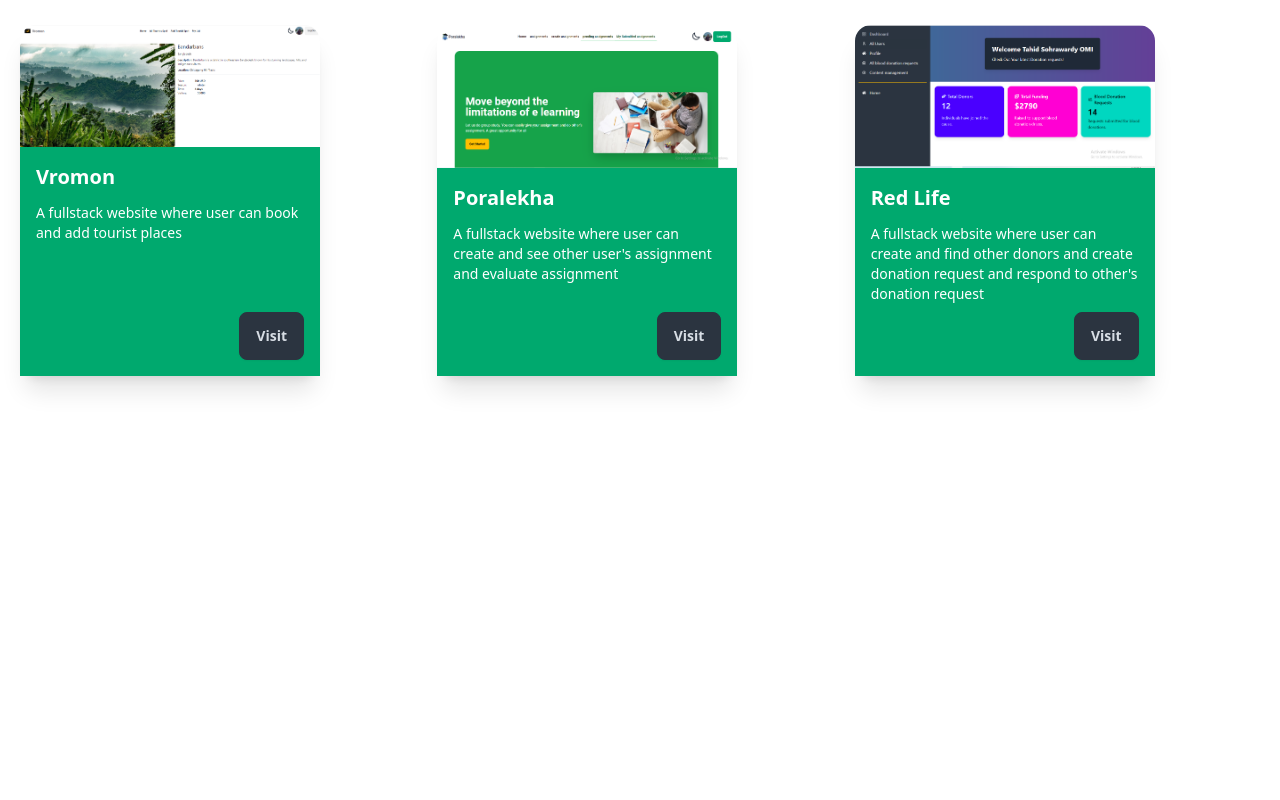
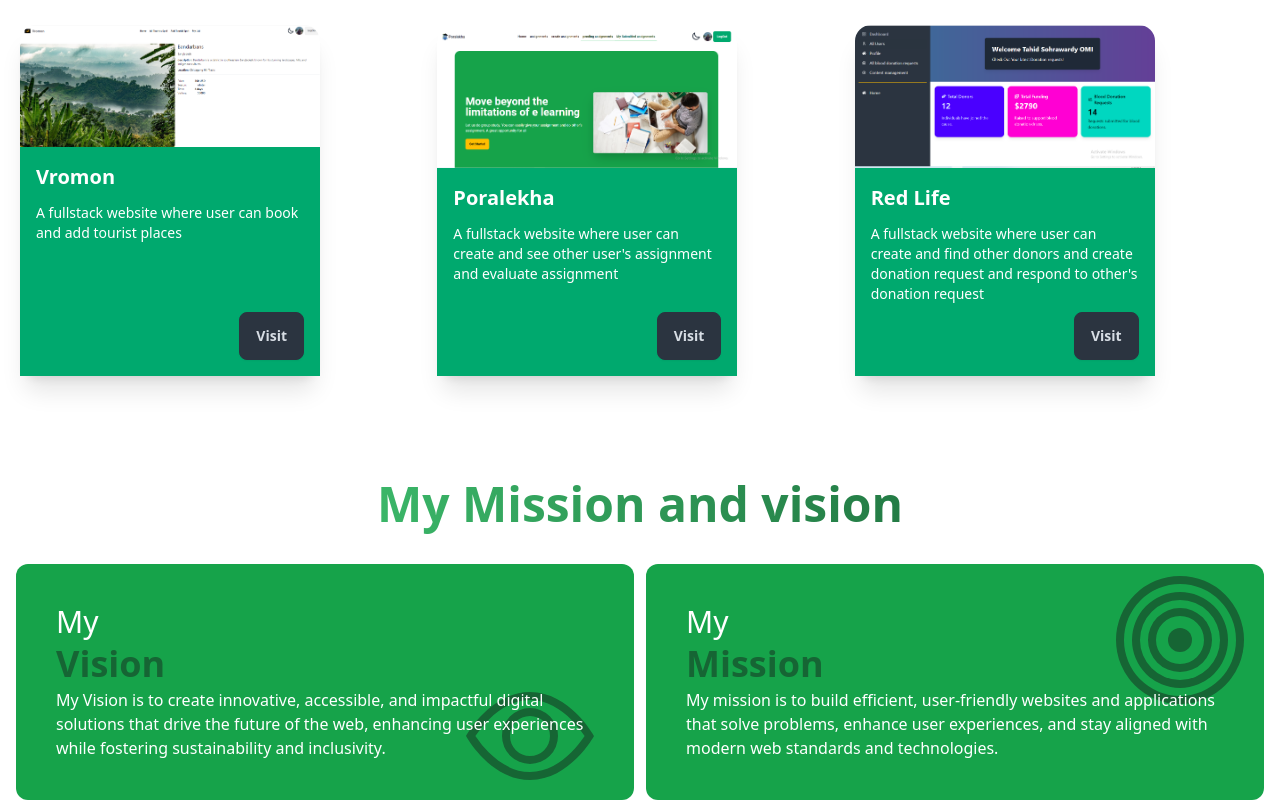
Before and after one commit to OMI786I/portfolio_client, a React (Vite) app: page / in a window 1280 px wide. Shown: the part 1863-2663 px from the top of the page. Before the commit the page ends 2307 px from the top, so only its background shows below. Built offline with nearby package versions, Linux system fonts and the light colour scheme.

Commit message:
added mission and vision

```diff
--- /dev/null
+++ b/src/component/MissionVision.jsx
@@ -0,0 +1,41 @@
+import React from "react";
+import { BsEye } from "react-icons/bs";
+import { BsBullseye } from "react-icons/bs";
+const MissionVision = () => {
+  return (
+    <div className="mx-4">
+      <h1 className="text-5xl text-center font-bold bg-gradient-to-r from-green-400 to-green-900 bg-clip-text text-transparent my-6 p-3">
+        My Mission and vision
+      </h1>
+
+      <div className="grid grid-cols-2 gap-3 ">
+        <div className="bg-green-600  p-10 rounded-xl relative overflow-hidden -z-20">
+          <h1 className="text-3xl text-white">My</h1>
+          <h1 className="text-4xl text-green-800 my-1 font-bold">Vision</h1>
+          <p className="text-white">
+            My Vision is to create innovative, accessible, and impactful digital
+            solutions that drive the future of the web, enhancing user
+            experiences while fostering sustainability and inclusivity.
+          </p>
+          <div className="absolute right-10 bottom-0 -z-10 ">
+            <BsEye className="text-9xl text-green-800" />
+          </div>
+        </div>
+        <div className="bg-green-600  p-10 rounded-xl relative overflow-hidden -z-20">
+          <h1 className="text-3xl text-white">My</h1>
+          <h1 className="text-4xl text-green-800 my-1 font-bold">Mission</h1>
+          <p className="text-white">
+            My mission is to build efficient, user-friendly websites and
+            applications that solve problems, enhance user experiences, and stay
+            aligned with modern web standards and technologies.
+          </p>
+          <div className="absolute right-5 top-3 -z-10 ">
+            <BsBullseye className="text-9xl text-green-800" />
+          </div>
+        </div>
+      </div>
+    </div>
+  );
+};
+
+export default MissionVision;
--- a/src/home/Home.jsx
+++ b/src/home/Home.jsx
@@ -2,6 +2,7 @@ import React from "react";
 import Banner from "../component/Banner";
 import Services from "../component/Services";
 import RecentProject from "../component/RecentProject";
+import MissionVision from "../component/MissionVision";
 
 const Home = () => {
   return (
@@ -9,6 +10,7 @@ const Home = () => {
       <Banner />
       <Services />
       <RecentProject />
+      <MissionVision />
     </div>
   );
 };
```
